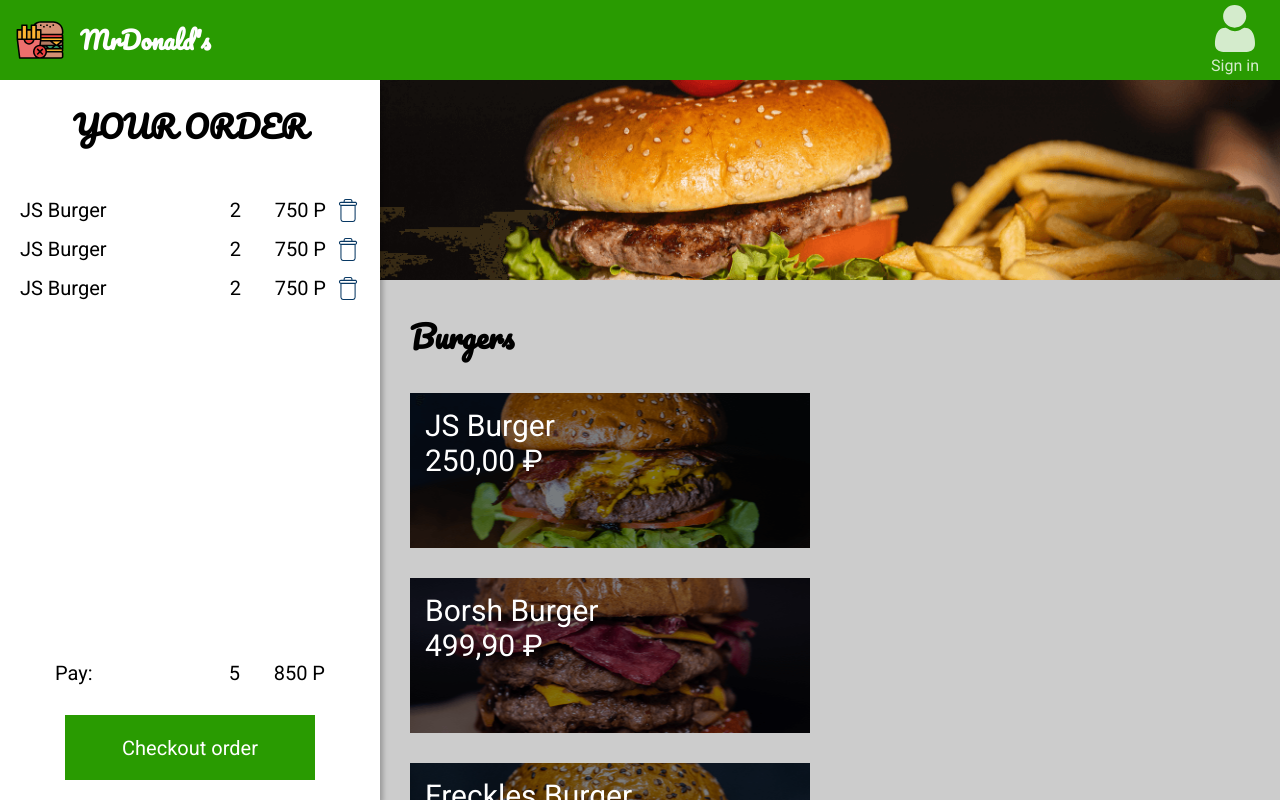
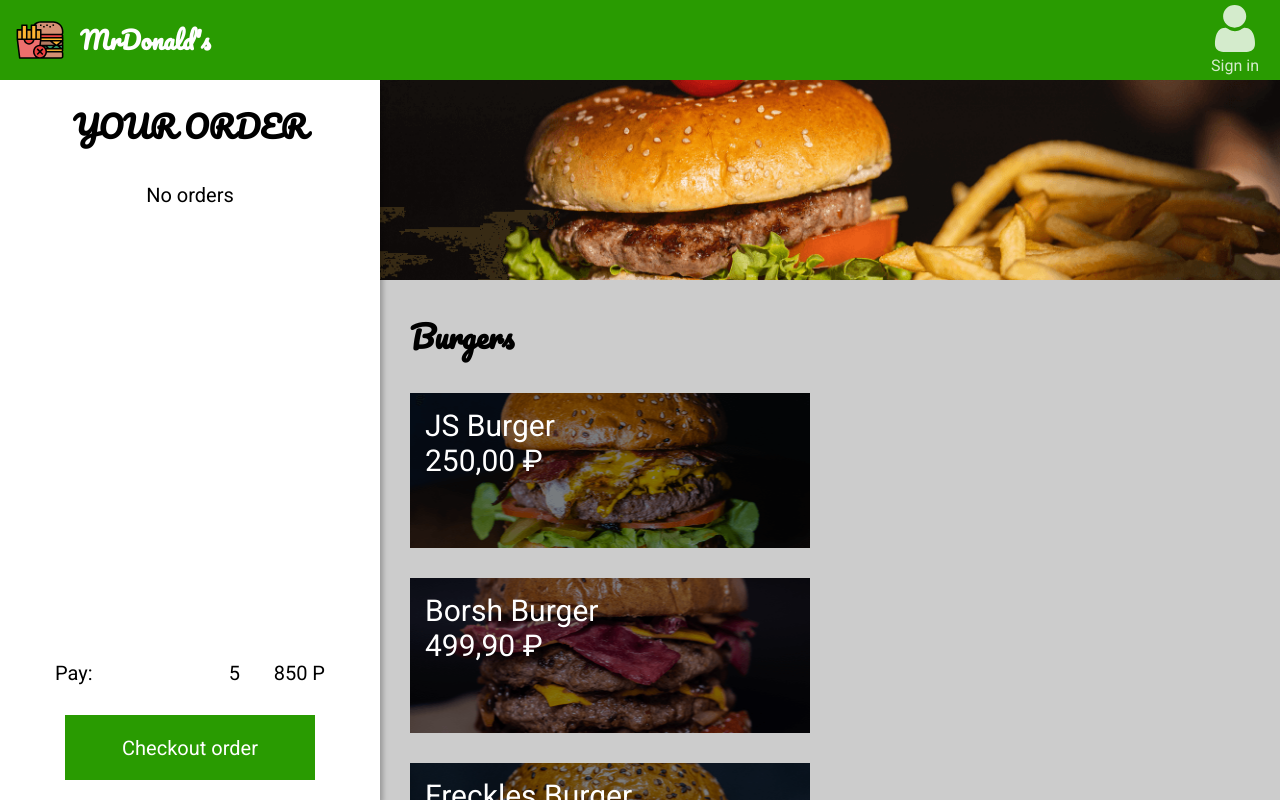
Before and after one commit to vikakleyko/mrDonalds, a React (Create React App) app: page / in a window 1280 px wide. Shown: the top 800 px of the page. Built offline with nearby package versions, Linux system fonts and the light colour scheme.

Commit message:
project destructuring, hooks components added

```diff
--- a/src/App.js
+++ b/src/App.js
@@ -1,22 +1,23 @@
 import React from "react";
-import { NavBar } from "./Components/NavBar";
-import { Menu } from "./Components/Menu";
-import { GlobalStyle } from "./Components/GlobalStyle";
-import { ModalItem } from "./Components/ModalItem";
-import { Order } from "./Components/Order";
+import { NavBar } from "./Components/NavBar/NavBar";
+import { Menu } from "./Components/Menu/Menu";
+import { GlobalStyle } from "./Components/Style/GlobalStyle";
+import { ModalItem } from "./Components/Modal/ModalItem";
+import { Order } from "./Components/Order/Order";
+import { useOpenItem } from "./Components/Hooks/useOpenItem";
+import { useOrders } from "./Components/Hooks/useOrders";
 
 function App() {
-  const [openItem, setOpenItem] = React.useState(null);
-
-  console.log("Item: " + openItem);
+  const openItem = useOpenItem();
+  const orders = useOrders();
 
   return (
     <>
       <GlobalStyle />
       <NavBar />
-      <Order />
-      <Menu setOpenItem={setOpenItem} />
-      <ModalItem openItem={openItem} setOpenItem={setOpenItem} />
+      <Order {...orders}/>
+      <Menu {...openItem} />
+      { openItem.openItem && <ModalItem {...openItem} {...orders} />}
     </>
   );
 }
--- /dev/null
+++ b/src/Components/Hooks/useOpenItem.js
@@ -0,0 +1,6 @@
+import { useState } from "react";
+
+export function useOpenItem() {
+    const [openItem, setOpenItem] = useState(null);
+    return {openItem, setOpenItem};
+}
--- /dev/null
+++ b/src/Components/Hooks/useOrders.js
@@ -0,0 +1,6 @@
+import { useState } from "react";
+
+export function useOrders() {
+    const [orders, setOrders] = useState([]);
+    return {orders, setOrders};
+}
--- a/src/Components/Banner.js
+++ b/src/Components/Menu/Banner.js
@@ -1,6 +1,6 @@
 import React from "react";
 import styled from "styled-components";
-import bannerImg from "../images/banner.png";
+import bannerImg from "../../images/banner.png";
 
 const BannerItem = styled.div`
   height: 200px;
--- a/src/Components/Menu.js
+++ b/src/Components/Menu/Menu.js
@@ -1,6 +1,6 @@
 import React from "react";
 import styled from "styled-components";
-import dbMenu from "./DBMenu";
+import dbMenu from "../DBMenu";
 import { ListItem } from "./ListItem";
 import { Banner } from "./Banner";
 
--- a/src/Components/ModalItem.js
+++ b/src/Components/Modal/ModalItem.js
@@ -1,6 +1,6 @@
 import React from "react";
 import styled from "styled-components";
-import { AddButton } from "./AddButton";
+import { AddButton } from "../Style/AddButton";
 
 const Overlay = styled.div`
   position: fixed;
@@ -46,14 +46,21 @@
   font-weight: 700;
 `;
 
-export const ModalItem = ({ openItem, setOpenItem }) => {
-  function closeModal(e) {
+export const ModalItem = ({ openItem, setOpenItem, orders, setOrders }) => {
+  const closeModal = (e) => {
     if (e.target.id === "overlay") {
       setOpenItem(null);
     }
   }
 
-  if (!openItem) return null;
+  const order = {
+    ...openItem
+  };
+
+  const addToOrder = () => {
+      setOrders([...orders, order]);
+      setOpenItem(null);
+  }
 
   return (
     <Overlay id="overlay" onClick={closeModal}>
@@ -64,7 +71,7 @@
             <div>{openItem.name}</div>
             <div>{openItem.price}</div>
           </HeaderContent>
-          <AddButton>Add</AddButton>
+          <AddButton onClick={addToOrder}>Add</AddButton>
         </Content>
       </Modal>
     </Overlay>
--- a/src/Components/NavBar.js
+++ b/src/Components/NavBar/NavBar.js
@@ -1,7 +1,7 @@
 import React from "react";
 import styled from "styled-components";
-import logoImg from "../images/logo.svg";
-import signinImg from "../images/sign.svg";
+import logoImg from "../../images/logo.svg";
+import signinImg from "../../images/sign.svg";
 
 const NavBarStyled = styled.header`
   position: fixed;
@@ -9,7 +9,7 @@
   left: 0;
   z-index: 999;
   height: 80px;
-  width: 100vw;
+  width: 100%;
   display: flex;
   justify-content: space-between;
   align-items: center;
--- a/src/Components/Order.js
+++ b/src/Components/Order/Order.js
@@ -1,6 +1,6 @@
 import React from "react";
 import styled from "styled-components";
-import { AddButton } from "./AddButton";
+import { AddButton } from "../Style/AddButton";
 import { OrderListItem } from "./OrderListItem";
 
 const OrderStyled = styled.section`
@@ -36,21 +36,27 @@
 `;
 
 const TotalPrice = styled.span`
-    text-align: right;
-    min-width: 65px;
-    margin-left: 20px;
+  text-align: right;
+  min-width: 65px;
+  margin-left: 20px;
 `;
 
-export const Order = () => {
+const EmptyList = styled.p`
+  text-align: center;
+`;
+
+export const Order = ({ orders }) => {
   return (
     <OrderStyled>
       <Title>YOUR ORDER</Title>
       <OrderContent>
-        <OrderList>
-          <OrderListItem></OrderListItem>
-          <OrderListItem></OrderListItem>
-          <OrderListItem></OrderListItem>
-        </OrderList>
+        {orders.length ? (
+          <OrderList>
+            {orders.map( order => <OrderListItem key={order.id} order={order}/>)}
+          </OrderList>
+        ) : (
+          <EmptyList>No orders</EmptyList>
+        )}
       </OrderContent>
       <Total>
         <span>Pay:</span>
--- a/src/Components/OrderListItem.js
+++ b/src/Components/Order/OrderListItem.js
@@ -1,6 +1,6 @@
 import React from "react";
 import styled from "styled-components";
-import trashImage from "../images/trash.svg";
+import trashImage from "../../images/trash.svg";
 
 const OrderItemStyled = styled.li`
     display: flex;
@@ -30,11 +30,14 @@
   cursor: pointer;
 `;
 
-export const OrderListItem = () => (
+export const OrderListItem = ({ order }) => (
   <OrderItemStyled>
-    <ItemName>JS Burger</ItemName>
+    <ItemName>{order.name}</ItemName>
     <span>2</span>
-    <ItemPrice>750 P</ItemPrice>
+    <ItemPrice>{order.price.toLocaleString("ru-Ru", {
+            style: "currency",
+            currency: "RUB",
+          })}</ItemPrice>
     <TrashButton />
   </OrderItemStyled>
 );
```
Also changed, not shown: src/Components/Menu/ListItem.js (renamed from src/Components/ListItem.js), src/Components/Style/AddButton.js (renamed from src/Components/AddButton.js), src/Components/Style/GlobalStyle.js (renamed from src/Components/GlobalStyle.js).
